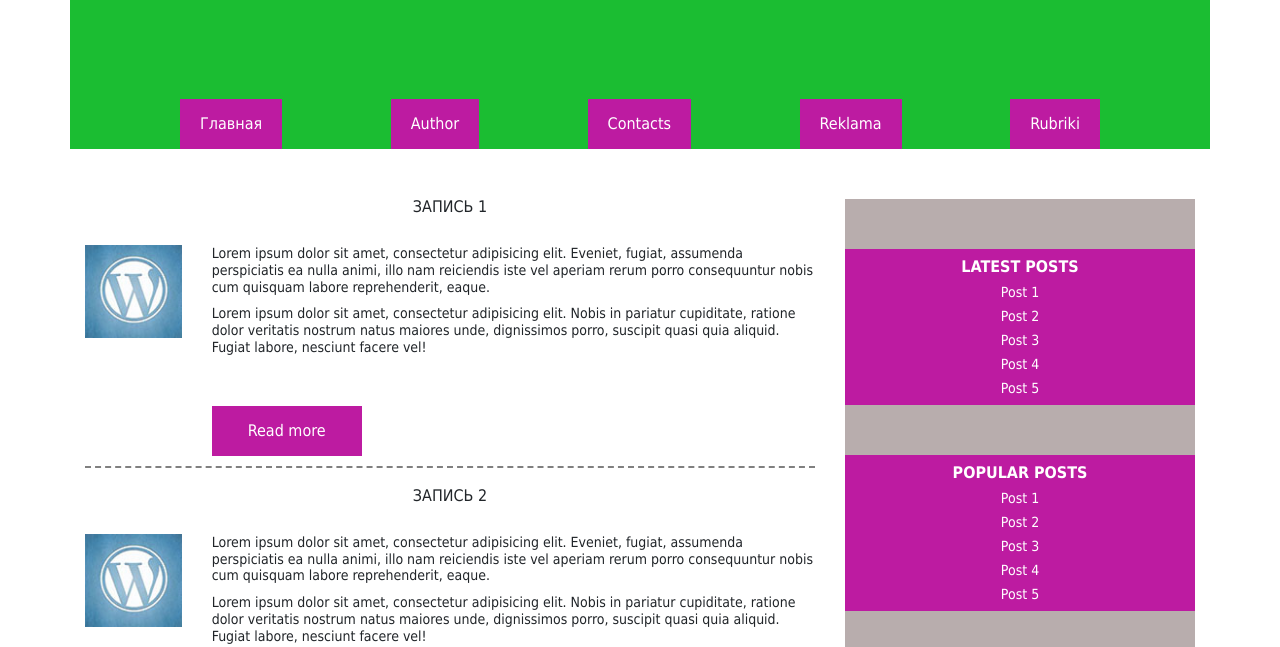
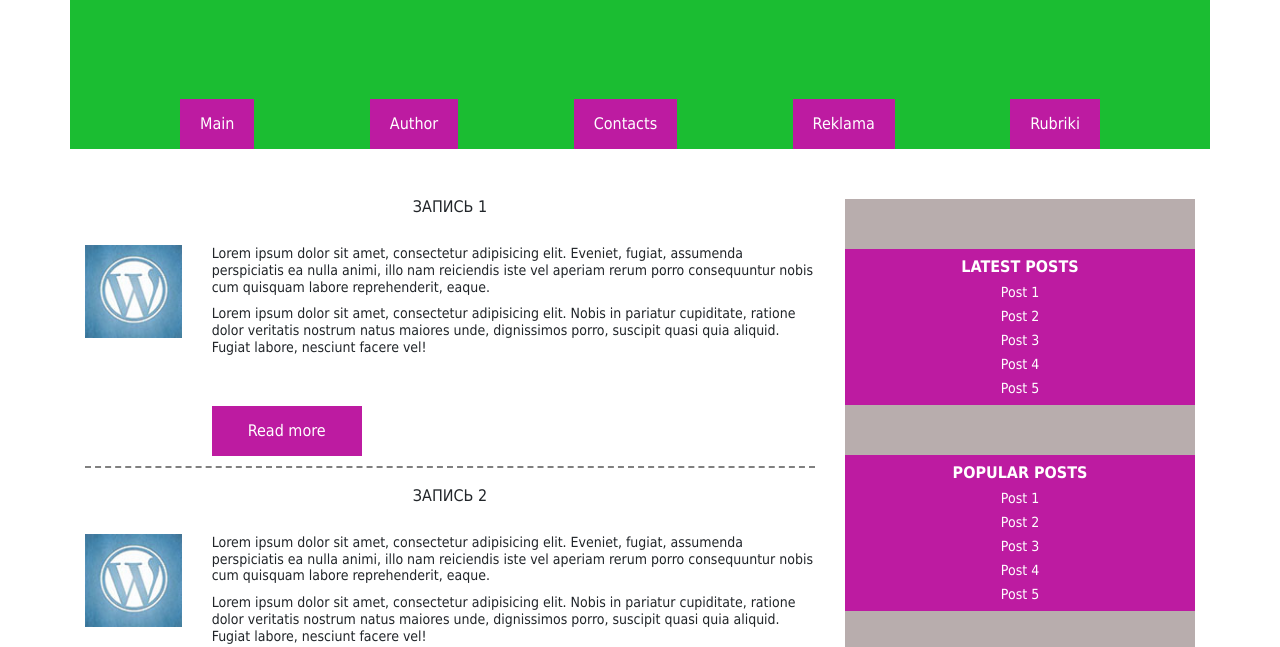
Before and after one commit to Pupkin-900/My_vork, a plain HTML site: page index.html in a window 1280 px wide. Shown: the part 153-800 px from the top of the page. Drawn offline with Linux system fonts and the light colour scheme.

Commit message:
Update index.html

```diff
--- a/index.html
+++ b/index.html
@@ -29,7 +29,7 @@
 			<div class="row">
 				<div class="col-md-10 col-xs-12 offset-md-1">
 					<ul id="menu" class="header-menu">
-						<li class="menu-item"><a href="#">Главная</a></li>
+						<li class="menu-item"><a href="#">Main</a></li>
 						<li><a href="#">Author</a></li>
 						<li><a href="#">Contacts</a></li>
 						<li><a href="#">Reklama</a></li>
```
